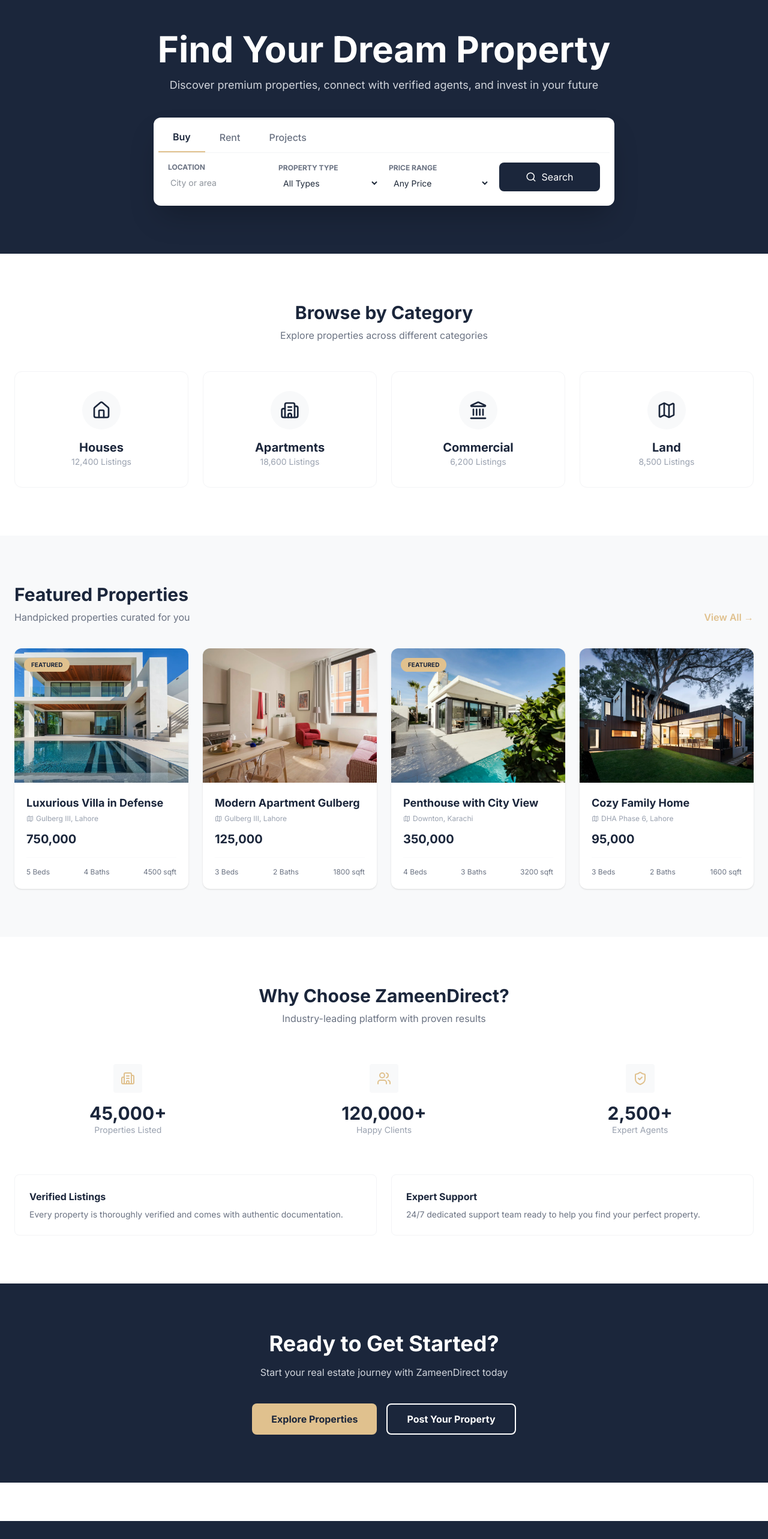
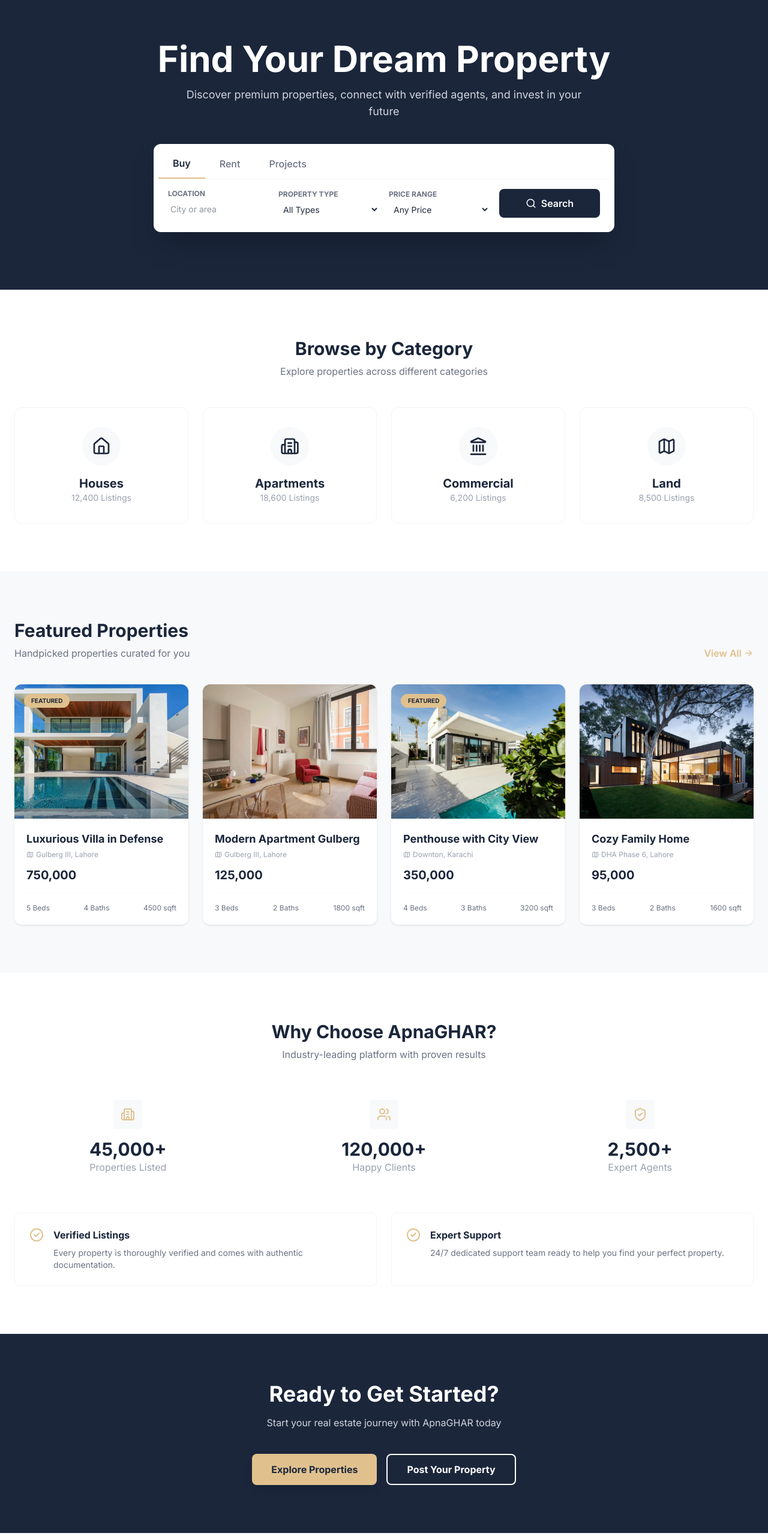
Before and after one commit to MuhammadHamza417/zameen-buy, a Next.js app: page / in a window 1280 px wide. Shown: the part 100-2666 px from the top of the page at 60% size. Built offline with nearby package versions, Linux system fonts and the light colour scheme.

Commit message:
work on responsiveness and animation

```diff
--- a/package.json
+++ b/package.json
@@ -9,6 +9,7 @@
     "lint": "eslint"
   },
   "dependencies": {
+    "framer-motion": "^12.38.0",
     "lucide-react": "^1.7.0",
     "next": "16.2.2",
     "react": "19.2.4",
--- a/src/app/public/LandingPage.jsx
+++ b/src/app/public/LandingPage.jsx
@@ -1,6 +1,9 @@
+"use client";
+
 import Image from 'next/image';
 import Link from 'next/link';
-import { Search, Home, Building2, Landmark, Map, CheckCircle2, Users, ShieldCheck } from 'lucide-react';
+import { motion } from 'framer-motion';
+import { Search, Home, Building2, Landmark, Map, CheckCircle2, Users, ShieldCheck, ArrowRight, Star } from 'lucide-react';
 
 export default function HomePage() {
   const categories = [
@@ -11,70 +14,37 @@ export default function HomePage() {
   ];
 
   const featuredProperties = [
-  {
-    id: 1,
-    title: 'Luxurious Villa in Defense',
-    location: 'Gulberg III, Lahore',
-    price: '750,000',
-    beds: 5,
-    baths: 4,
-    sqft: 4500,
-    image: '/images/img1.webp',
-    tag: 'Featured'
-  },
-  {
-    id: 2,
-    title: 'Modern Apartment Gulberg',
-    location: 'Gulberg III, Lahore',
-    price: '125,000',
-    beds: 3,
-    baths: 2,
-    sqft: 1800,
-    image: '/images/img2.webp',
-  },
-  {
-    id: 3,
-    title: 'Penthouse with City View',
-    location: 'Downton, Karachi',
-    price: '350,000',
-    beds: 4,
-    baths: 3,
-    sqft: 3200,
-    image: '/images/img3.webp',
-    tag: 'Featured'
-  },
-  {
-    id: 4,
-    title: 'Cozy Family Home',
-    location: 'DHA Phase 6, Lahore',
-    price: '95,000',
-    beds: 3,
-    baths: 2,
-    sqft: 1600,
-    image: '/images/img4.webp',
-  }
+    { id: 1, title: 'Luxurious Villa in Defense', location: 'Gulberg III, Lahore', price: '750,000', beds: 5, baths: 4, sqft: 4500, image: '/images/img1.webp', tag: 'Featured' },
+    { id: 2, title: 'Modern Apartment Gulberg', location: 'Gulberg III, Lahore', price: '125,000', beds: 3, baths: 2, sqft: 1800, image: '/images/img2.webp' },
+    { id: 3, title: 'Penthouse with City View', location: 'Downton, Karachi', price: '350,000', beds: 4, baths: 3, sqft: 3200, image: '/images/img3.webp', tag: 'Featured' },
+    { id: 4, title: 'Cozy Family Home', location: 'DHA Phase 6, Lahore', price: '95,000', beds: 3, baths: 2, sqft: 1600, image: '/images/img4.webp' }
   ];
 
   return (
-    <div className="flex flex-col w-full">
-      <section className="relative bg-[#1B263B] py-20 px-6 text-center text-white">
-        <div className="max-w-4xl mx-auto">
-          <h1 className="text-4xl md:text-6xl font-bold mb-4">Find Your Dream Property</h1>
-          <p className="text-gray-300 text-lg mb-10">Discover premium properties, connect with verified agents, and invest in your future</p>
+    <div className="flex flex-col w-full overflow-x-hidden">
+      <section className="relative bg-[#1B263B] py-16 md:py-24 px-4 md:px-6 text-center text-white">
+        <motion.div
+          initial={{ opacity: 0, y: 20 }}
+          animate={{ opacity: 1, y: 0 }}
+          transition={{ duration: 0.8 }}
+          className="max-w-4xl mx-auto"
+        >
+          <h1 className="text-3xl sm:text-4xl md:text-6xl font-bold mb-4">Find Your Dream Property</h1>
+          <p className="text-gray-300 text-base md:text-lg mb-10 max-w-2xl mx-auto">Discover premium properties, connect with verified agents, and invest in your future</p>
 
-          <div className="bg-white p-2 rounded-xl shadow-2xl max-w-3xl mx-auto overflow-hidden">
+          <div className="bg-white p-2 rounded-xl shadow-2xl max-w-3xl mx-auto">
             <div className="flex border-b border-gray-100">
-              <button className="px-6 py-3 text-[#1B263B] font-semibold border-b-2 border-[#E0C18E]">Buy</button>
-              <button className="px-6 py-3 text-gray-500 font-medium hover:text-[#1B263B]">Rent</button>
-              <button className="px-6 py-3 text-gray-500 font-medium hover:text-[#1B263B]">Projects</button>
+              <button className="px-4 md:px-6 py-3 text-[#1B263B] font-semibold border-b-2 border-[#E0C18E] text-sm md:text-base">Buy</button>
+              <button className="px-4 md:px-6 py-3 text-gray-500 font-medium hover:text-[#1B263B] text-sm md:text-base">Rent</button>
+              <button className="px-4 md:px-6 py-3 text-gray-500 font-medium hover:text-[#1B263B] text-sm md:text-base">Projects</button>
             </div>
-            <div className="grid grid-cols-1 md:grid-cols-4 gap-4 p-4 items-end">
+            <div className="grid grid-cols-1 sm:grid-cols-2 md:grid-cols-4 gap-4 p-4 items-end">
               <div className="text-left">
-                <label className="text-xs font-bold text-gray-500 uppercase mb-1 block">Location</label>
+                <label className="text-[10px] md:text-xs font-bold text-gray-500 uppercase mb-1 block">Location</label>
                 <input type="text" placeholder="City or area" className="w-full text-gray-800 text-sm outline-none border-none p-1" />
               </div>
               <div className="text-left">
-                <label className="text-xs font-bold text-gray-500 uppercase mb-1 block">Property Type</label>
+                <label className="text-[10px] md:text-xs font-bold text-gray-500 uppercase mb-1 block">Property Type</label>
                 <select className="w-full text-gray-800 text-sm outline-none border-none p-1 bg-transparent">
                   <option>All Types</option>
                   <option>House</option>
@@ -82,66 +52,84 @@ export default function HomePage() {
                 </select>
               </div>
               <div className="text-left">
-                <label className="text-xs font-bold text-gray-500 uppercase mb-1 block">Price Range</label>
+                <label className="text-[10px] md:text-xs font-bold text-gray-500 uppercase mb-1 block">Price Range</label>
                 <select className="w-full text-gray-800 text-sm outline-none border-none p-1 bg-transparent">
                   <option>Any Price</option>
                   <option>Under 1 Crore</option>
                   <option>1 - 5 Crore</option>
                 </select>
               </div>
-              <button className="bg-[#1B263B] text-white flex items-center justify-center gap-2 py-3 rounded-lg hover:bg-opacity-90 transition-all">
+              <button className="bg-[#1B263B] text-white flex items-center justify-center gap-2 py-3 rounded-lg hover:bg-opacity-90 transition-all font-semibold">
                 <Search size={18} />
                 Search
               </button>
             </div>
           </div>
-        </div>
+        </motion.div>
       </section>
 
-      <section className="py-20 px-6 bg-white">
-        <div className="container mx-auto text-center">
-          <h2 className="text-3xl font-bold text-[#1B263B] mb-2">Browse by Category</h2>
-          <p className="text-gray-500 mb-12">Explore properties across different categories</p>
+      <section className="py-16 md:py-20 px-4 md:px-6 bg-white text-center">
+        <div className="container mx-auto">
+          <motion.h2
+            initial={{ opacity: 0 }}
+            whileInView={{ opacity: 1 }}
+            viewport={{ once: true }}
+            className="text-2xl md:text-3xl font-bold text-[#1B263B] mb-2"
+          >
+            Browse by Category
+          </motion.h2>
+          <p className="text-gray-500 mb-12 text-sm md:text-base">Explore properties across different categories</p>
           <div className="grid grid-cols-1 sm:grid-cols-2 lg:grid-cols-4 gap-6">
-            {categories.map((cat) => (
-              <div key={cat.name} className="p-8 border border-gray-100 rounded-xl hover:shadow-xl transition-all cursor-pointer group">
+            {categories.map((cat, i) => (
+              <motion.div
+                key={cat.name}
+                initial={{ opacity: 0, y: 20 }}
+                whileInView={{ opacity: 1, y: 0 }}
+                viewport={{ once: true }}
+                transition={{ delay: i * 0.1 }}
+                whileHover={{ scale: 1.05 }}
+                className="p-6 md:p-8 border border-gray-100 rounded-xl hover:shadow-xl transition-all cursor-pointer group"
+              >
                 <div className="w-16 h-16 bg-[#F8F9FA] rounded-full flex items-center justify-center mx-auto mb-4 group-hover:bg-[#1B263B] transition-colors">
                   <cat.icon className="text-[#1B263B] group-hover:text-[#E0C18E]" size={32} />
                 </div>
-                <h3 className="text-xl font-bold text-[#1B263B]">{cat.name}</h3>
-                <p className="text-gray-400 text-sm">{cat.count}</p>
-              </div>
+                <h3 className="text-lg md:text-xl font-bold text-[#1B263B]">{cat.name}</h3>
+                <p className="text-gray-400 text-xs md:text-sm">{cat.count}</p>
+              </motion.div>
             ))}
           </div>
         </div>
       </section>
 
-      <section className="py-20 px-6 bg-[#F8F9FA]">
+      <section className="py-16 md:py-20 px-4 md:px-6 bg-[#F8F9FA]">
         <div className="container mx-auto">
-          <div className="flex justify-between items-end mb-10">
-            <div>
-              <h2 className="text-3xl font-bold text-[#1B263B] mb-2">Featured Properties</h2>
-              <p className="text-gray-500">Handpicked properties curated for you</p>
+          <div className="flex flex-col md:flex-row justify-between items-center md:items-end mb-10 gap-4">
+            <div className="text-center md:text-left">
+              <h2 className="text-2xl md:text-3xl font-bold text-[#1B263B] mb-2">Featured Properties</h2>
+              <p className="text-gray-500 text-sm md:text-base">Handpicked properties curated for you</p>
             </div>
-            <Link href="/search" className="text-[#E0C18E] font-semibold hover:underline">View All &rarr;</Link>
+            <Link href="/search" className="text-[#E0C18E] font-semibold hover:underline flex items-center gap-1">
+              View All <ArrowRight size={16} />
+            </Link>
           </div>
-          <div className="grid grid-cols-1 md:grid-cols-2 lg:grid-cols-4 gap-6">
-  {featuredProperties.map((prop) => (
-    <div key={prop.id} className="bg-white rounded-xl overflow-hidden shadow-sm hover:shadow-md transition-all">
-      <div className="relative h-56 w-full">
-        <Image
-          src={prop.image}
-          alt={prop.title}
-          fill
-          className="object-cover"
-        />
+          <div className="grid grid-cols-1 sm:grid-cols-2 lg:grid-cols-4 gap-6">
+            {featuredProperties.map((prop, i) => (
+              <motion.div
+                key={prop.id}
+                initial={{ opacity: 0, scale: 0.9 }}
+                whileInView={{ opacity: 1, scale: 1 }}
+                viewport={{ once: true }}
+                transition={{ delay: i * 0.1 }}
+                className="bg-white rounded-xl overflow-hidden shadow-sm hover:shadow-md transition-all group"
+              >
+                <div className="relative h-56 w-full overflow-hidden">
+                  <Image src={prop.image} alt={prop.title} fill className="object-cover group-hover:scale-110 transition-transform duration-500" />
                   {prop.tag && (
                     <span className="absolute top-4 left-4 bg-[#E0C18E] text-[#1B263B] text-[10px] font-bold px-3 py-1 rounded-full uppercase">
                       {prop.tag}
                     </span>
                   )}
                 </div>
-
                 <div className="p-5">
                   <h3 className="font-bold text-lg text-[#1B263B] mb-1">{prop.title}</h3>
                   <p className="text-gray-400 text-xs mb-3 flex items-center gap-1">
@@ -154,59 +142,72 @@ export default function HomePage() {
                     <span>{prop.sqft} sqft</span>
                   </div>
                 </div>
-    </div>
+              </motion.div>
             ))}
           </div>
         </div>
       </section>
 
-      <section className="py-20 px-6 bg-white text-center">
+      <section className="py-16 md:py-20 px-4 md:px-6 bg-white text-center">
         <div className="container mx-auto">
-          <h2 className="text-3xl font-bold text-[#1B263B] mb-2">Why Choose ZameenDirect?</h2>
-          <p className="text-gray-500 mb-16">Industry-leading platform with proven results</p>
+          <h2 className="text-2xl md:text-3xl font-bold text-[#1B263B] mb-2">Why Choose ApnaGHAR?</h2>
+          <p className="text-gray-500 mb-16 text-sm md:text-base">Industry-leading platform with proven results</p>
           <div className="grid grid-cols-1 md:grid-cols-3 gap-12 mb-16">
-            <div>
+            <motion.div whileHover={{ y: -10 }}>
               <div className="w-12 h-12 bg-[#F8F9FA] rounded flex items-center justify-center mx-auto mb-4">
                 <Building2 className="text-[#E0C18E]" />
               </div>
-              <h4 className="text-3xl font-bold text-[#1B263B]">45,000+</h4>
-              <p className="text-gray-400 text-sm">Properties Listed</p>
-            </div>
-            <div>
+              <h4 className="text-2xl md:text-3xl font-bold text-[#1B263B]">45,000+</h4>
+              <p className="text-gray-400 text-sm md:text-base">Properties Listed</p>
+            </motion.div>
+            <motion.div whileHover={{ y: -10 }}>
               <div className="w-12 h-12 bg-[#F8F9FA] rounded flex items-center justify-center mx-auto mb-4">
                 <Users className="text-[#E0C18E]" />
               </div>
-              <h4 className="text-3xl font-bold text-[#1B263B]">120,000+</h4>
-              <p className="text-gray-400 text-sm">Happy Clients</p>
-            </div>
-            <div>
+              <h4 className="text-2xl md:text-3xl font-bold text-[#1B263B]">120,000+</h4>
+              <p className="text-gray-400 text-sm md:text-base">Happy Clients</p>
+            </motion.div>
+            <motion.div whileHover={{ y: -10 }}>
               <div className="w-12 h-12 bg-[#F8F9FA] rounded flex items-center justify-center mx-auto mb-4">
                 <ShieldCheck className="text-[#E0C18E]" />
               </div>
-              <h4 className="text-3xl font-bold text-[#1B263B]">2,500+</h4>
-              <p className="text-gray-400 text-sm">Expert Agents</p>
-            </div>
+              <h4 className="text-2xl md:text-3xl font-bold text-[#1B263B]">2,500+</h4>
+              <p className="text-gray-400 text-sm md:text-base">Expert Agents</p>
+            </motion.div>
           </div>
           <div className="grid grid-cols-1 md:grid-cols-2 gap-6 text-left">
-            <div className="p-6 border border-gray-100 rounded-lg">
+            <div className="p-6 border border-gray-100 rounded-lg flex gap-4">
+              <CheckCircle2 className="text-[#E0C18E] shrink-0" />
+              <div>
                 <h5 className="font-bold text-[#1B263B] mb-2">Verified Listings</h5>
                 <p className="text-gray-500 text-sm">Every property is thoroughly verified and comes with authentic documentation.</p>
               </div>
-            <div className="p-6 border border-gray-100 rounded-lg">
+            </div>
+            <div className="p-6 border border-gray-100 rounded-lg flex gap-4">
+              <CheckCircle2 className="text-[#E0C18E] shrink-0" />
+              <div>
                 <h5 className="font-bold text-[#1B263B] mb-2">Expert Support</h5>
                 <p className="text-gray-500 text-sm">24/7 dedicated support team ready to help you find your perfect property.</p>
               </div>
             </div>
           </div>
+        </div>
       </section>
 
-      <section className="py-20 px-6 bg-[#1B263B] text-center text-white">
-        <h2 className="text-4xl font-bold mb-4">Ready to Get Started?</h2>
-        <p className="text-gray-300 mb-10">Start your real estate journey with ZameenDirect today</p>
-        <div className="flex flex-wrap justify-center gap-4">
-          <button className="bg-[#E0C18E] text-[#1B263B] px-8 py-3 rounded-lg font-bold hover:bg-opacity-90">Explore Properties</button>
-          <button className="bg-transparent border-2 border-white px-8 py-3 rounded-lg font-bold hover:bg-white hover:text-[#1B263B]">Post Your Property</button>
+      <section className="py-16 md:py-20 px-4 md:px-6 bg-[#1B263B] text-center text-white relative overflow-hidden">
+        <motion.div
+          initial={{ opacity: 0, scale: 0.95 }}
+          whileInView={{ opacity: 1, scale: 1 }}
+          viewport={{ once: true }}
+          className="relative z-10"
+        >
+          <h2 className="text-3xl md:text-4xl font-bold mb-4">Ready to Get Started?</h2>
+          <p className="text-gray-300 mb-10 text-sm md:text-base">Start your real estate journey with ApnaGHAR today</p>
+          <div className="flex flex-col sm:flex-row justify-center gap-4">
+            <button className="bg-[#E0C18E] text-[#1B263B] px-8 py-3 rounded-lg font-bold hover:scale-105 transition-all shadow-lg">Explore Properties</button>
+            <button className="bg-transparent border-2 border-white px-8 py-3 rounded-lg font-bold hover:bg-white hover:text-[#1B263B] transition-all">Post Your Property</button>
           </div>
+        </motion.div>
       </section>
     </div>
   );
```
Also changed, not shown: 1 other file (tests, documents, lock files or other folders). Lines whose indentation alone changed are shown as unchanged.
